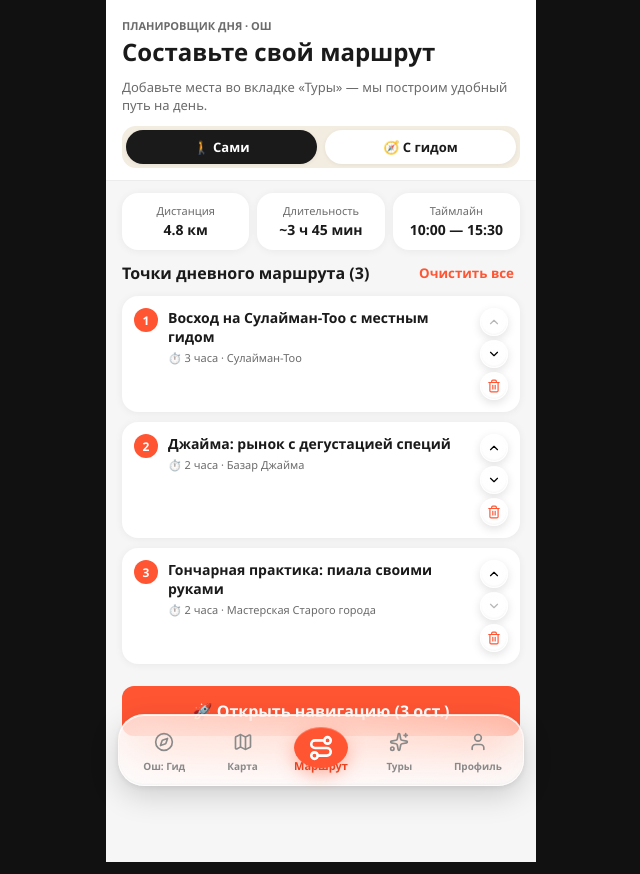
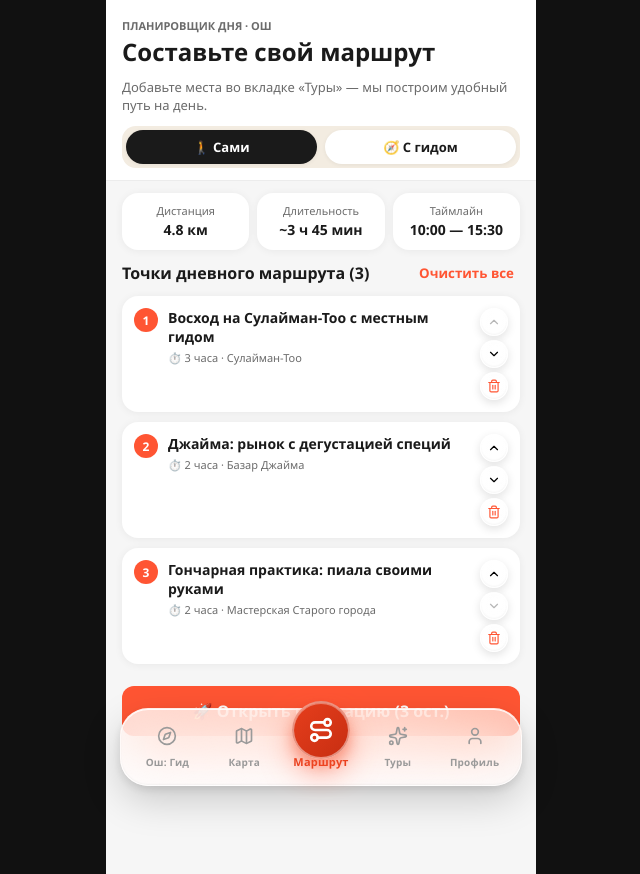
Before and after one commit to sttqor/osh-explorer2, a React (Vite) app: page / in a window 1280 px wide. Shown: the whole page, without its empty margins (319-959 px from the left). Built offline with nearby package versions, Linux system fonts and the light colour scheme.

Commit message:
Update project files

```diff
--- a/src/App.jsx
+++ b/src/App.jsx
@@ -37,7 +37,7 @@ import {
   loadLeaflet,
   makeCode,
   upcomingDates,
-} from "./data.js";
+} from "./data";
 
 const TABS = [
   { id: "home", label: "Ош: Гид", Icon: Compass },
@@ -704,7 +704,7 @@ export default function App() {
 
   return (
     <div className="gyg-app">
-        {tab === "home" && <HomeView onGoToRoute={() => setTab("route")} />}
+      {tab === "home" && <HomeView onGoToRoute={() => setTab("route")} />}
 
       {tab === "map" && (
         <ExploreMap
--- a/src/assets/App.jsx
+++ b/src/assets/App.jsx
@@ -972,7 +972,7 @@ export default function App() {
                                 width: 6,
                                 height: 6,
                                 borderRadius: '50%',
-                                backgroundColor: '#F26419',
+                               backgroundColor: '#F26419',
                                 marginTop: 4,
                                 boxShadow: '0 0 8px #F26419'
                             }} />
--- a/src/data.js
+++ b/src/data.js
@@ -11,7 +11,8 @@ export const CATEGORIES = [
 ];
 
 export const EXPERIENCES = [
-  { id: "pottery",
+  {
+    id: "pottery",
     title: "Гончарная практика: пиала своими руками",
     category: "practices",
     type: "Мастер-класс",
--- a/src/index.css
+++ b/src/index.css
@@ -15,7 +15,7 @@
   --card: #ffffff;
   --green: #0f7b4c;
   --radius: 16px;
-  --nav-h: 72px;
+  --nav-h: 78px;
   --sans: "Segoe UI", system-ui, sans-serif;
 }
 
@@ -61,8 +61,24 @@ img {
   overflow-x: hidden;
 }
 
+@keyframes tab-enter {
+  from {
+    opacity: 0;
+    transform: translateY(16px) scale(0.98);
+  }
+
+  to {
+    opacity: 1;
+    transform: translateY(0) scale(1);
+  }
+}
+
+.gyg-app>*:not(.gyg-nav) {
+  animation: tab-enter 0.32s cubic-bezier(0.22, 1, 0.36, 1);
+}
+
 .gyg-scroll {
-  padding-bottom: calc(var(--nav-h) + 34px);
+  padding-bottom: calc(var(--nav-h) + 40px);
 }
 
 .gyg-nav {
@@ -73,22 +89,23 @@ img {
   left: 50%;
   transform: translateX(-50%);
   bottom: max(14px, env(safe-area-inset-bottom));
-  width: calc(100% - 24px);
-  max-width: 406px;
+  width: calc(100% - 28px);
+  max-width: 402px;
   height: var(--nav-h);
   display: flex;
-  z-index: 50;
-  padding: 6px 6px;
-  border-radius: 26px;
-  background: linear-gradient(160deg, rgba(255, 255, 255, 0.72), rgba(255, 255, 255, 0.42));
-  backdrop-filter: blur(26px) saturate(190%);
-  -webkit-backdrop-filter: blur(26px) saturate(190%);
-  border: 1px solid rgba(255, 255, 255, 0.55);
+  align-items: flex-end;
+  z-index: 1300;
+  padding: 8px 8px;
+  border-radius: 28px;
+  background: linear-gradient(160deg, rgba(255, 255, 255, 0.78), rgba(255, 255, 255, 0.52));
+  backdrop-filter: blur(28px) saturate(200%);
+  -webkit-backdrop-filter: blur(28px) saturate(200%);
+  border: 1px solid rgba(255, 255, 255, 0.65);
   box-shadow:
-    0 10px 30px rgba(0, 0, 0, 0.16),
-    0 2px 6px rgba(0, 0, 0, 0.08),
-    inset 0 1px 0 rgba(255, 255, 255, 0.9),
-    inset 0 -1px 2px rgba(0, 0, 0, 0.03);
+    0 14px 38px rgba(0, 0, 0, 0.18),
+    0 4px 10px rgba(0, 0, 0, 0.10),
+    inset 0 1px 0 rgba(255, 255, 255, 0.95),
+    inset 0 -1px 2px rgba(0, 0, 0, 0.04);
 }
 
 .gyg-nav button {
@@ -100,17 +117,21 @@ img {
   display: flex;
   flex-direction: column;
   align-items: center;
-  justify-content: center;
-  gap: 2px;
-  color: #8a8a8a;
+  justify-content: flex-end;
+  gap: 3px;
+  color: #9a9a9a;
   cursor: pointer;
-  padding: 6px 0;
+  padding: 6px 0 8px;
   border-radius: 18px;
   transition: color 0.2s ease, transform 0.15s ease;
 }
 
+.gyg-nav button:hover {
+  color: #6b6b6b;
+}
+
 .gyg-nav button:active {
-  transform: scale(0.92);
+  transform: scale(0.94);
 }
 
 .gyg-nav button.active {
@@ -120,32 +141,33 @@ img {
 .gyg-nav button.active::before {
   content: "";
   position: absolute;
-  inset: 0 6px;
+  inset: 4px 8px;
   z-index: -1;
-  border-radius: 18px;
-  background: linear-gradient(160deg, rgba(255, 255, 255, 0.95), rgba(255, 255, 255, 0.6));
-  backdrop-filter: blur(6px);
+  border-radius: 16px;
+  background: linear-gradient(160deg, rgba(255, 255, 255, 0.98), rgba(255, 245, 240, 0.85));
   box-shadow:
-    0 3px 10px rgba(0, 0, 0, 0.10),
+    0 3px 12px rgba(230, 62, 28, 0.12),
     inset 0 1px 0 rgba(255, 255, 255, 0.95),
-    inset 0 -1px 1px rgba(0, 0, 0, 0.04);
+    inset 0 -1px 1px rgba(0, 0, 0, 0.03);
 }
 
 .gyg-nav span {
   font-size: 10px;
-  font-weight: 700;
+  font-weight: 800;
+  letter-spacing: 0.02em;
 }
 
 .gyg-nav .nav-icon {
-  width: 34px;
-  height: 34px;
+  width: 32px;
+  height: 32px;
   display: grid;
   place-items: center;
   border-radius: 50%;
   font-size: 0;
+  transition: background 0.2s ease, transform 0.2s ease;
 }
 
-/* «Маршрут» — главная кнопка: всегда заметная и красная. */
+/* «Маршрут» — главная кнопка: выступает над панелью и привлекает внимание. */
 .gyg-nav button.route-tab::before {
   display: none;
 }
@@ -155,12 +177,33 @@ img {
 }
 
 .gyg-nav button.route-tab .nav-icon {
-  width: 54px;
-  height: 54px;
-  background: var(--terracotta);
+  width: 58px;
+  height: 58px;
+  background: linear-gradient(135deg, var(--terracotta) 0%, var(--orange-dark) 100%);
   color: #fff;
-  transform: translateY(0);
-  box-shadow: 0 7px 18px rgba(255, 85, 51, 0.42), inset 0 1px 0 rgba(255, 255, 255, 0.24);
+  transform: translateY(-14px);
+  box-shadow:
+    0 12px 26px rgba(255, 85, 51, 0.45),
+    0 5px 10px rgba(230, 62, 28, 0.25),
+    inset 0 1px 0 rgba(255, 255, 255, 0.35);
+  border: 2px solid rgba(255, 255, 255, 0.45);
+  transition: transform 0.2s cubic-bezier(0.34, 1.56, 0.64, 1), box-shadow 0.2s ease;
+}
+
+.gyg-nav button.route-tab:active .nav-icon {
+  transform: translateY(-10px) scale(0.95);
+  box-shadow:
+    0 6px 16px rgba(255, 85, 51, 0.4),
+    0 3px 6px rgba(230, 62, 28, 0.22),
+    inset 0 1px 0 rgba(255, 255, 255, 0.35);
+}
+
+.gyg-nav button.route-tab.active .nav-icon {
+  background: linear-gradient(135deg, var(--orange-dark) 0%, #c72e12 100%);
+  box-shadow:
+    0 14px 30px rgba(255, 85, 51, 0.5),
+    0 6px 12px rgba(230, 62, 28, 0.3),
+    inset 0 1px 0 rgba(255, 255, 255, 0.35);
 }
 
 .gyg-nav button.route-tab .nav-icon svg {
@@ -171,8 +214,9 @@ img {
 }
 
 .gyg-nav button.route-tab>span:last-child {
-  margin-top: -12px;
+  margin-top: -22px;
   font-size: 11px;
+  font-weight: 800;
   color: var(--orange-dark);
 }
 
@@ -389,7 +433,7 @@ img {
   bottom: 0;
   background: #fff;
   border-radius: 20px 20px 0 0;
-  padding: 10px 16px 16px;
+  padding: 10px 16px calc(var(--nav-h) + 18px);
   max-height: 42%;
   overflow: auto;
   box-shadow: 0 -8px 24px rgba(0, 0, 0, 0.12);
```
Also changed, not shown: 1 other file (tests, documents, lock files or other folders).
